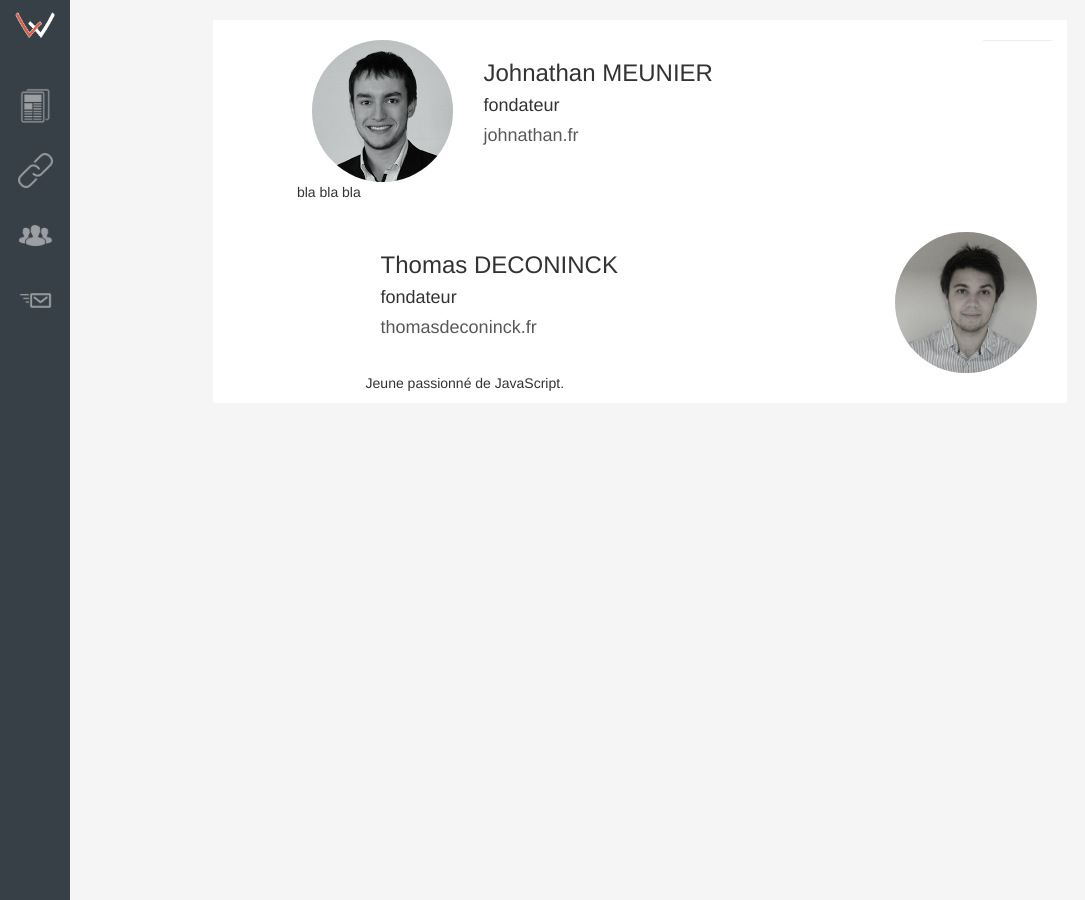
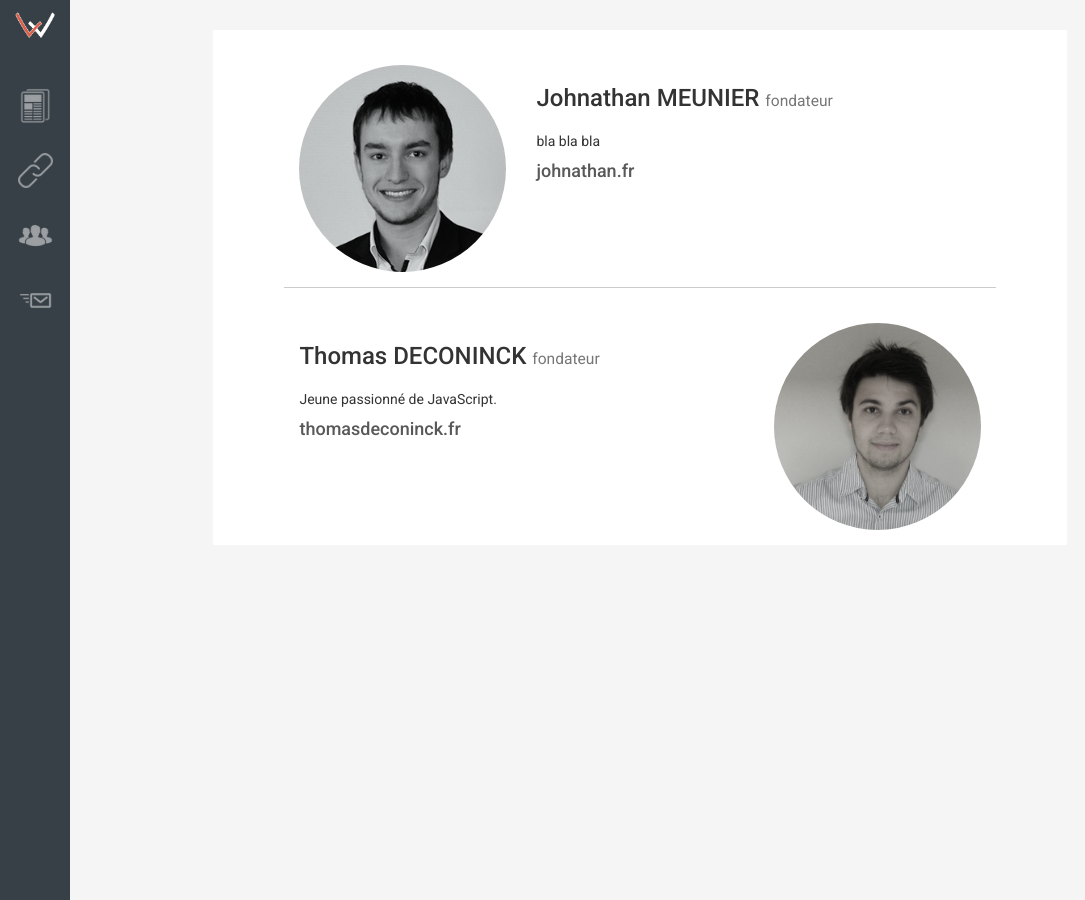
Before and after one commit to Lille-Web/lilleweb.fr, a Jekyll site: the page built from team/index.html, in a window 1280 px wide. Shown: the whole page, without its empty margins (0-1085 px from the left). Built offline with Jekyll 4.4.1, drawn with Linux system fonts in a browser that asks for light colours.

Commit message:
Update team page

```diff
--- a/_data/members.yml
+++ b/_data/members.yml
@@ -10,3 +10,5 @@ dck:
   poste: fondateur
   site: thomasdeconinck.fr
   description: Jeune passionné de JavaScript.
+  twitter: DCK__
+  github: http://github.com/DCKT
--- a/_sass/team.scss
+++ b/_sass/team.scss
@@ -2,13 +2,22 @@
 	background-color : rgba(245, 245, 245, 1);
 	width: 100%;
 	height: 100%;
+	font-family: Roboto;
 
 	.members {
 		background: white;
-		margin-top: 20px;
+		margin-top: 30px;
+		margin-bottom: 20px;
 
 		.member {
-			margin-top: 20px;
+			margin-top: 35px;
+			padding-bottom: 15px;
+			p {
+				margin-top: 20px;
+			}
+		}
+		.border {
+			border-bottom: 1px solid #ccc;
 		}
 	}
 }
--- a/team/index.html
+++ b/team/index.html
@@ -8,7 +8,6 @@
     <meta name="viewport" content="width=device-width, initial-scale=1">
     <link rel="stylesheet" href="/css/style.css">
     <title>L'équipe - Lille-Web</title>
-    <script src="../js/send-mail.js"></script>
   </head>
   <body>
     <header class="side">
@@ -27,37 +26,41 @@
 
     <div id="team-list">
 			<div class="members col-md-8 col-md-offset-2 col-xs-9 col-xs-offset-2">
-				<div class="member col-md-10 col-md-offset-1 col-xs-12">
+
+				<div class="row">
+					<div class="member border col-md-10 col-md-offset-1 col-xs-12">
 	          {% assign team = site.data.members['john'] %}
 	          <div class="row">
-            <img src="{{team.image}}" class="col-md-3 img-circle col-xs-5">
+	            <img src="{{team.image}}" class="col-md-4 img-circle col-xs-5">
 	            <div class="caption col-md-6 col-xs-5">
-              <h3>{{team.name}}</h3>
-              <h4>{{team.poste}}</h4>
+	              <h3>{{team.name}} <small>{{team.poste}}</small></h3>
+	              <p> {{team.description}}</p>
 	              <h4> <a href="http://{{team.site}}"> {{team.site}} </a>  </h4>
 	            </div>
 	          </div>
 	          <div class="row">
-              <p> {{team.description}}</p>
+
+	          </div>
 	        </div>
 	      </div>
 
-				<hr>
-
-        <div class="member col-md-10 col-md-offset-1 col-xs-12 pull-right">
+				<div class="row">
+					<div class="member col-md-10 col-md-offset-1 col-xs-12">
 	          {% assign team = site.data.members['dck'] %}
 	          <div class="row">
-            <img src="{{team.image}}" class="col-md-3 img-circle col-xs-5 pull-right">
+	            <img src="{{team.image}}" class="col-md-4 img-circle col-xs-5 pull-right">
 	            <div class="caption col-md-6 col-xs-5">
-              <h3>{{team.name}}</h3>
-              <h4>{{team.poste}}</h4>
+	              <h3>{{team.name}} <small>{{team.poste}}</small></h3>
+	              <p> {{team.description}}</p>
 	              <h4> <a href="http://{{team.site}}"> {{team.site}} </a>  </h4>
 	            </div>
 	          </div>
 	          <div class="row">
-              <p> {{team.description}}</p>
+
 	          </div>
 	        </div>
+				</div>
+
 			</div>
     </div>
   </body>
```
Lines whose indentation alone changed are shown as unchanged.
